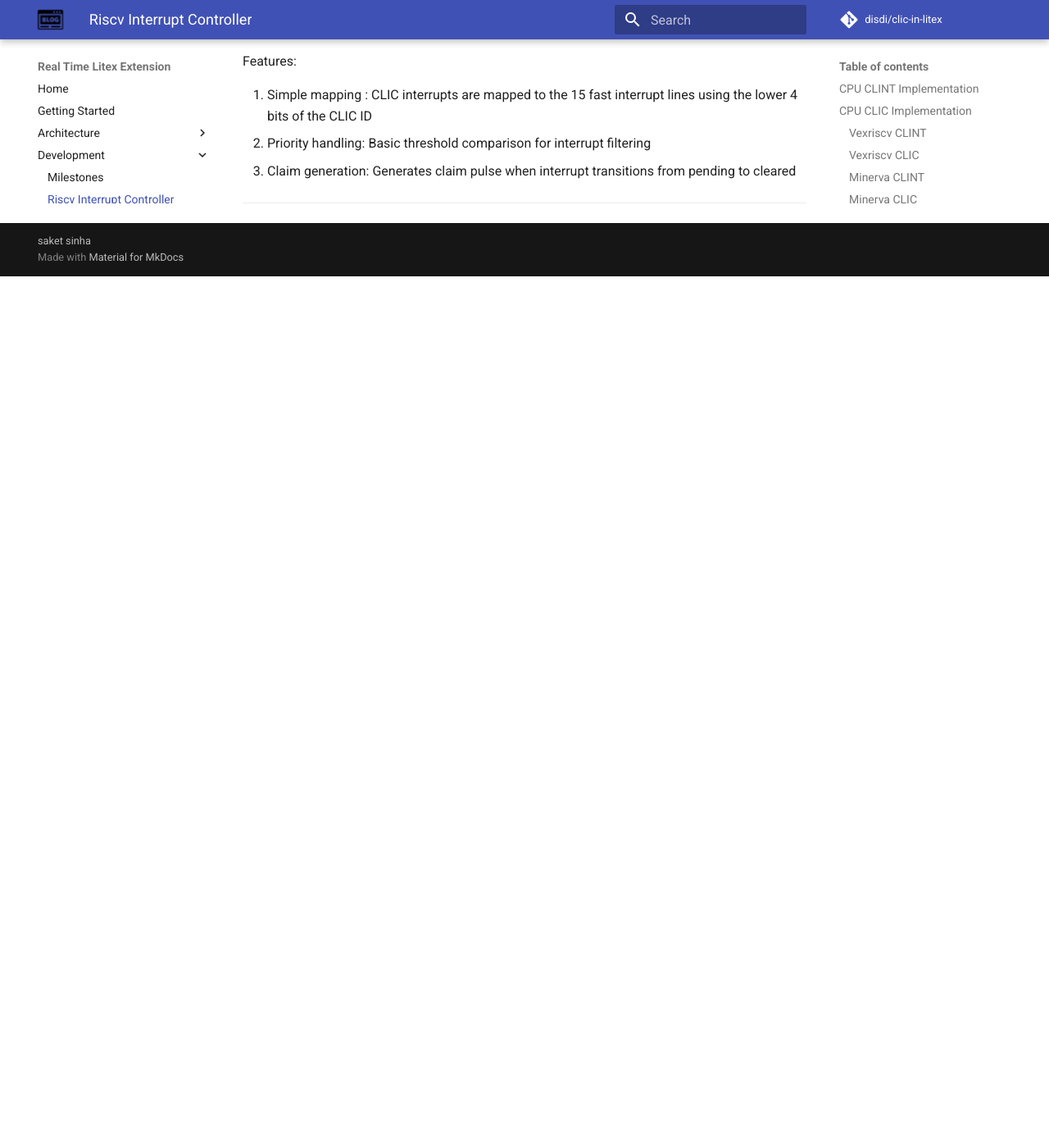
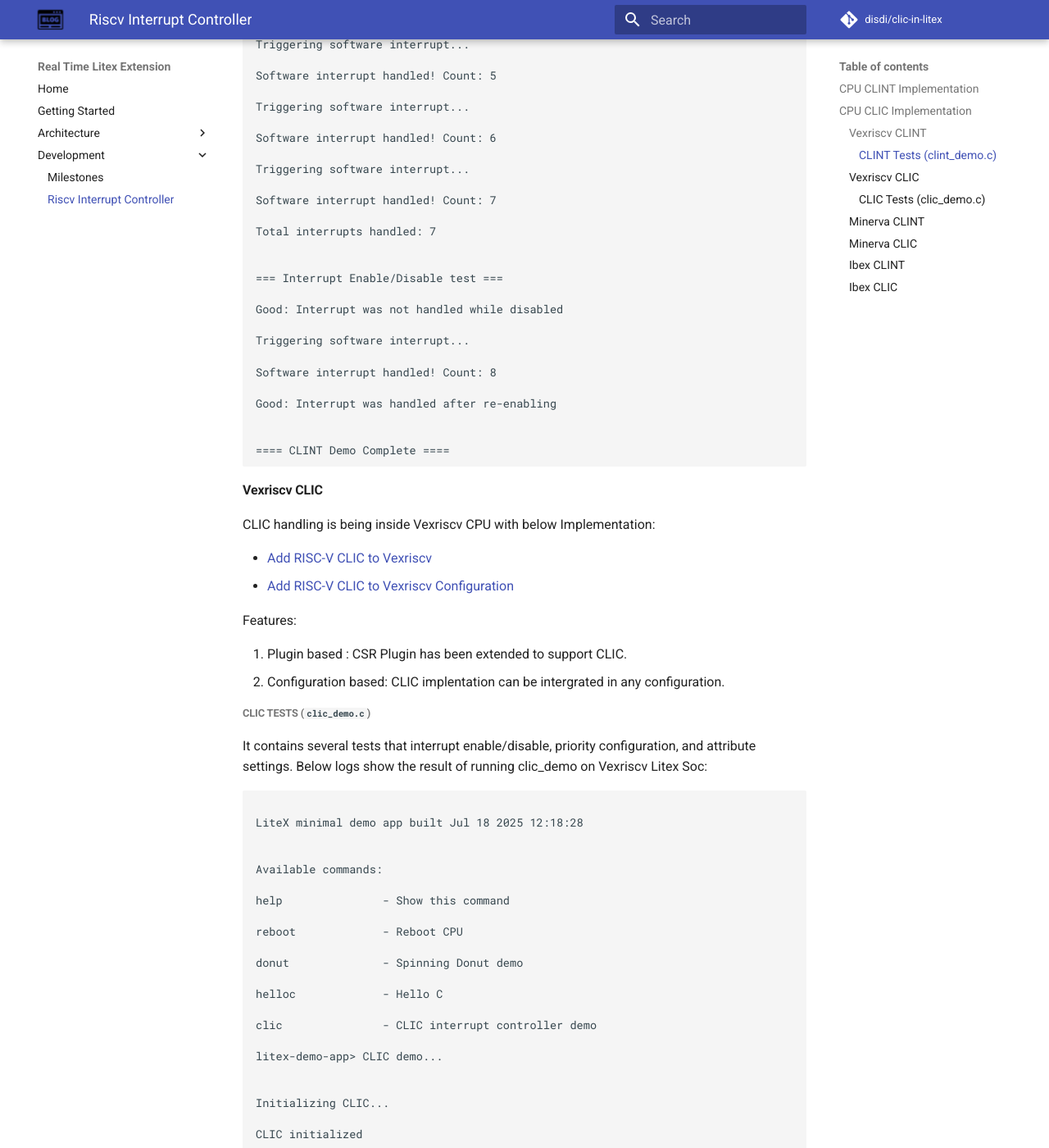
Before and after one commit to disdi/clic-in-litex, an MkDocs documentation site: the page built from docs/nav/development/cpu-implementation-guide.md, in a window 1280 px wide and 1400 px high, scrolled down 2095 px. Shown: the whole window at 82% size. Built offline with MkDocs 1.6.1 and Material for MkDocs 9.7.7, drawn with Linux system fonts in a browser that asks for light colours; comment, search, counter and statistics services are not loaded; before the commit the page ends 2432 px from its top, so only the background shows below that; some of the changed text lies outside the part shown.

Commit message:
Add test results

````diff
--- a/docs/nav/development/cpu-implementation-guide.md
+++ b/docs/nav/development/cpu-implementation-guide.md
@@ -35,18 +35,351 @@
 
 #### Vexriscv CLINT
 
-Already supported.
+CLINT handling is already supported from before inside Vexriscv CPU.
+Below tests show CLINT fully functional on Vexricv.
+
+##### CLINT Tests (`clint_demo.c`)
+
+It contains several tests that trigger and handle software interrupts.  Below logs show the result of running clint_demo on Vexriscv Litex Soc:
+
+```bash
+
+LiteX minimal demo app built Jul 18 2025 14:18:51
+
+
+Available commands:
+
+help               - Show this command
+
+reboot             - Reboot CPU
+
+donut              - Spinning Donut demo
+
+helloc             - Hello C
+
+clint              - CLINT software interrupt demo
+
+litex-demo-app> CLINT demo...
+
+CLINT base address: 0xf0000000
+
+CLINT initialized for software interrupts
+
+
+=== Testing CLINT->CPU connection ===
+
+Software interrupt handled! Count: 1
+
+Test FAILED: MIP.MSIP does not respond to CLINT MSIP
+
+This indicates CLINT is not properly connected to CPU
+
+
+=== CSR Manipulation Test ===
+
+Test PASSED: MIP.MSIP is read-only as expected
+
+
+=== Memory barrier Test ===
+
+Software interrupt handled! Count: 2
+
+Test FAILED: MIP.MSIP does not respond correctly to MSIP changes
+
+
+=== Basic Software Interrupt test ===
+
+Triggering software interrupt...
+
+Software interrupt handled! Count: 3
+
+Triggering software interrupt...
+
+Software interrupt handled! Count: 4
+
+Triggering software interrupt...
+
+Software interrupt handled! Count: 5
+
+Triggering software interrupt...
+
+Software interrupt handled! Count: 6
+
+Triggering software interrupt...
+
+Software interrupt handled! Count: 7
+
+Total interrupts handled: 7
+
+
+=== Interrupt Enable/Disable test ===
+
+Good: Interrupt was not handled while disabled
+
+Triggering software interrupt...
+
+Software interrupt handled! Count: 8
+
+Good: Interrupt was handled after re-enabling
+
+
+==== CLINT Demo Complete ====
+```
+
 
 #### Vexriscv CLIC
 
-Implementation :
-[Add RISC-V CLIC to Vexriscv](https://github.com/disdi/VexRiscv)
-[Add RISC-V CLIC to Vexriscv Configuration ](https://github.com/disdi/pythondata-cpu-vexriscv)
+CLIC handling is being inside Vexriscv CPU with below Implementation:
+
+- [Add RISC-V CLIC to Vexriscv](https://github.com/disdi/VexRiscv)
+- [Add RISC-V CLIC to Vexriscv Configuration](https://github.com/disdi/pythondata-cpu-vexriscv)
 
 Features:
 
 1. Plugin based : CSR Plugin has been extended to support CLIC.
 2. Configuration based: CLIC implentation can be intergrated in any configuration.
+
+##### CLIC Tests (`clic_demo.c`)
+
+It contains several tests that interrupt enable/disable, priority configuration, and attribute settings. Below logs show the result of running clic_demo on Vexriscv Litex Soc:
+
+```bash
+
+LiteX minimal demo app built Jul 18 2025 12:18:28
+
+
+Available commands:
+
+help               - Show this command
+
+reboot             - Reboot CPU
+
+donut              - Spinning Donut demo
+
+helloc             - Hello C
+
+clic               - CLIC interrupt controller demo
+
+litex-demo-app> CLIC demo...
+
+
+Initializing CLIC...
+
+CLIC initialized
+
+
+=== CLIC CSR Access Test ===
+
+CSR_BASE: 0xf0000000
+
+CSR_CLIC_BASE: 0xf0000000
+
+
+Testing interrupt 0 CSRs:
+
+CLICINTIE0 addr: 0xf0000000
+
+CLICINTIP0 addr: 0xf0000004
+
+CLICIPRIO0 addr: 0xf0000008
+
+CLICINTATTR0 addr: 0xf000000c
+
+Wrote 1 to CLICINTIE0
+
+Read back CLICINTIE0: 1
+
+Configured interrupt 0: priority=128, edge triggered
+
+
+Triggering interrupt 0...
+
+CLICINTIP0 after trigger: 1
+
+CLICINTIP0 after clear: 0
+
+
+=== Simple CLIC Test ===
+
+CSR_BASE: 0xf0000000
+
+CSR_CLIC_BASE: 0xf0000000
+
+
+Configuring interrupt 1...
+
+Global interrupts enabled
+
+
+Test 1: Triggering interrupt 1 via CSR write...
+
+FAILED: Interrupt was not handled
+
+
+Test 2: Testing pending bit read/write...
+
+After setting: pending = 1
+
+After clearing: pending = 0
+
+
+Test 3: Reading configuration CSRs...
+
+CLICINTIE1: 1
+
+CLICIPRIO1: 128
+
+CLICINTATTR1: 0x01
+
+
+Simple CLIC test complete
+
+
+=== Basic Interrupt Functionality ===
+
+
+Configuring IRQ 1 with priority 128...
+
+Triggering IRQ 1...
+
+✗ IRQ 1 was not handled!
+
+
+Configuring IRQ 3 with priority 128...
+
+Triggering IRQ 3...
+
+✗ IRQ 3 was not handled!
+
+
+Configuring IRQ 5 with priority 128...
+
+Triggering IRQ 5...
+
+✗ IRQ 5 was not handled!
+
+
+Configuring IRQ 7 with priority 128...
+
+Triggering IRQ 7...
+
+✗ IRQ 7 was not handled!
+
+
+Configuring IRQ 9 with priority 128...
+
+Triggering IRQ 9...
+
+✗ IRQ 9 was not handled!
+
+
+=== Priority-based Preemption ===
+
+Triggering both interrupts simultaneously...
+
+Results:
+
+  Low priority IRQ 2: count=0
+
+  High priority IRQ 4: count=0
+
+
+=== Interrupt Threshold ===
+
+
+Setting threshold to 100...
+
+Results with threshold=100:
+
+  IRQ 10 (priority=50): count=0 ✓ (allowed)
+
+  IRQ 11 (priority=128): count=0 ✗ (blocked)
+
+  IRQ 12 (priority=200): count=0 ✗ (blocked)
+
+
+=== Test 4: Edge vs Level Triggering ===
+
+
+Configuring IRQ 15 as edge-triggered...
+
+Configuring IRQ 16 as level-triggered...
+
+
+Testing edge-triggered interrupt...
+
+  Edge IRQ 15: count=0 (should be 1)
+
+
+Testing level-triggered interrupt...
+
+  Level IRQ 16: count=0
+
+
+=== Interrupt Latency Measurement ===
+
+Measuring interrupt latency over 10 iterations...
+
+  Iteration 1: TIMEOUT
+
+  Iteration 2: TIMEOUT
+
+  Iteration 3: TIMEOUT
+
+  Iteration 4: TIMEOUT
+
+  Iteration 5: TIMEOUT
+
+  Iteration 6: TIMEOUT
+
+  Iteration 7: TIMEOUT
+
+  Iteration 8: TIMEOUT
+
+  Iteration 9: TIMEOUT
+
+  Iteration 10: TIMEOUT
+
+
+=== Multiple Simultaneous Interrupts ===
+
+Configured IRQ 25 with priority 50
+
+Configured IRQ 26 with priority 80
+
+Configured IRQ 27 with priority 110
+
+Configured IRQ 28 with priority 140
+
+Configured IRQ 29 with priority 170
+
+
+Triggering all 5 interrupts simultaneously...
+
+
+Results:
+
+  IRQ 25: handled 0 times
+
+  IRQ 26: handled 0 times
+
+  IRQ 27: handled 0 times
+
+  IRQ 28: handled 0 times
+
+  IRQ 29: handled 0 times
+
+
+Clic tests finished
+```
+
+Test Results Analysis :
+
+  1. CLIC Module Works Correctly: The CLIC is properly generating interrupt signals when we trigger them via CSR writes
+  2. Signals Don't Match CPU Expectations: VexRiscv expects standard external interrupts on its 32-bit interrupt array, but CLIC provides vectored interrupts with ID and priority
+  3. No Interrupt Handler Entry: The CPU never enters the interrupt handler
+
+
 
 ---
 
````
